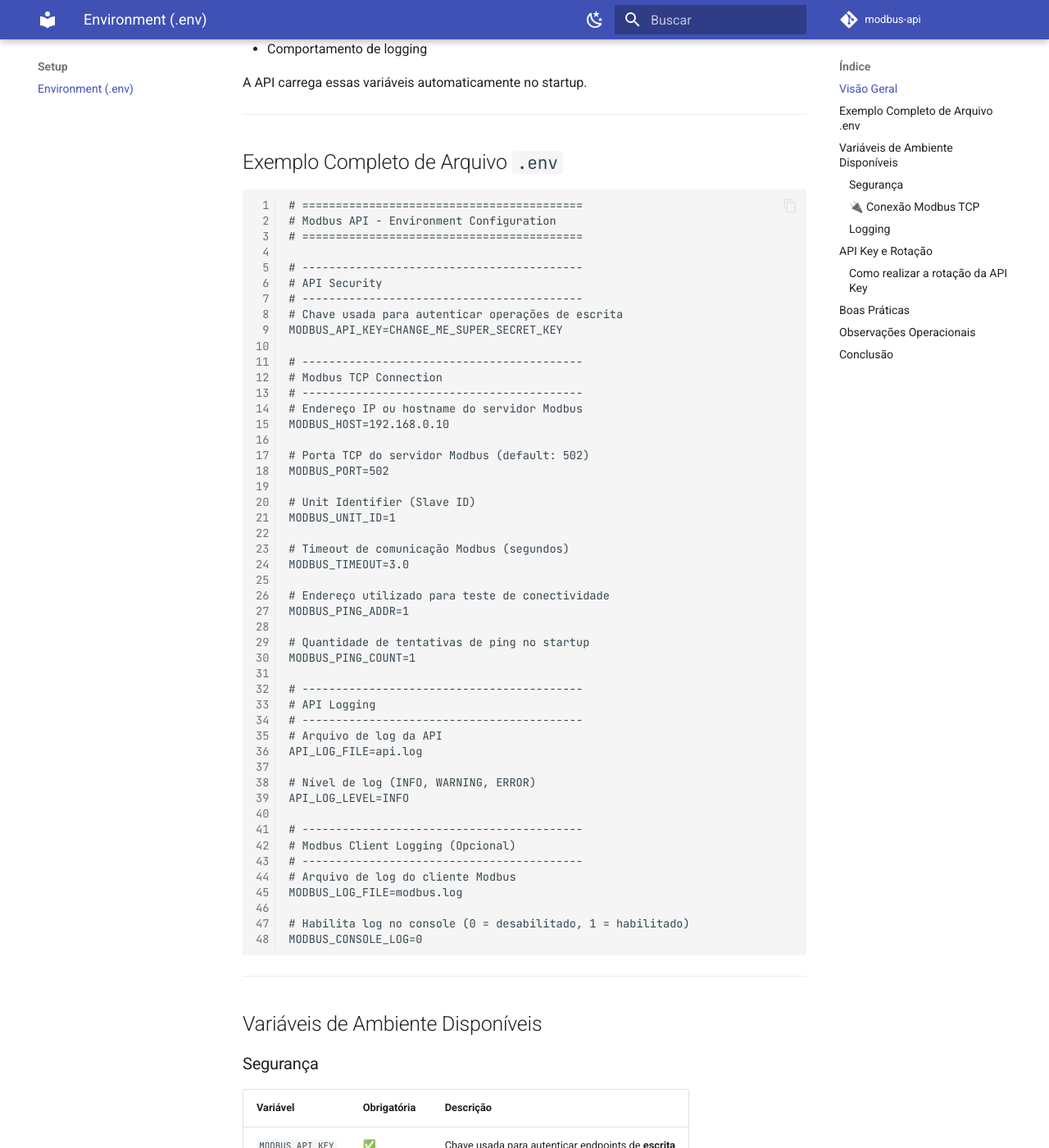
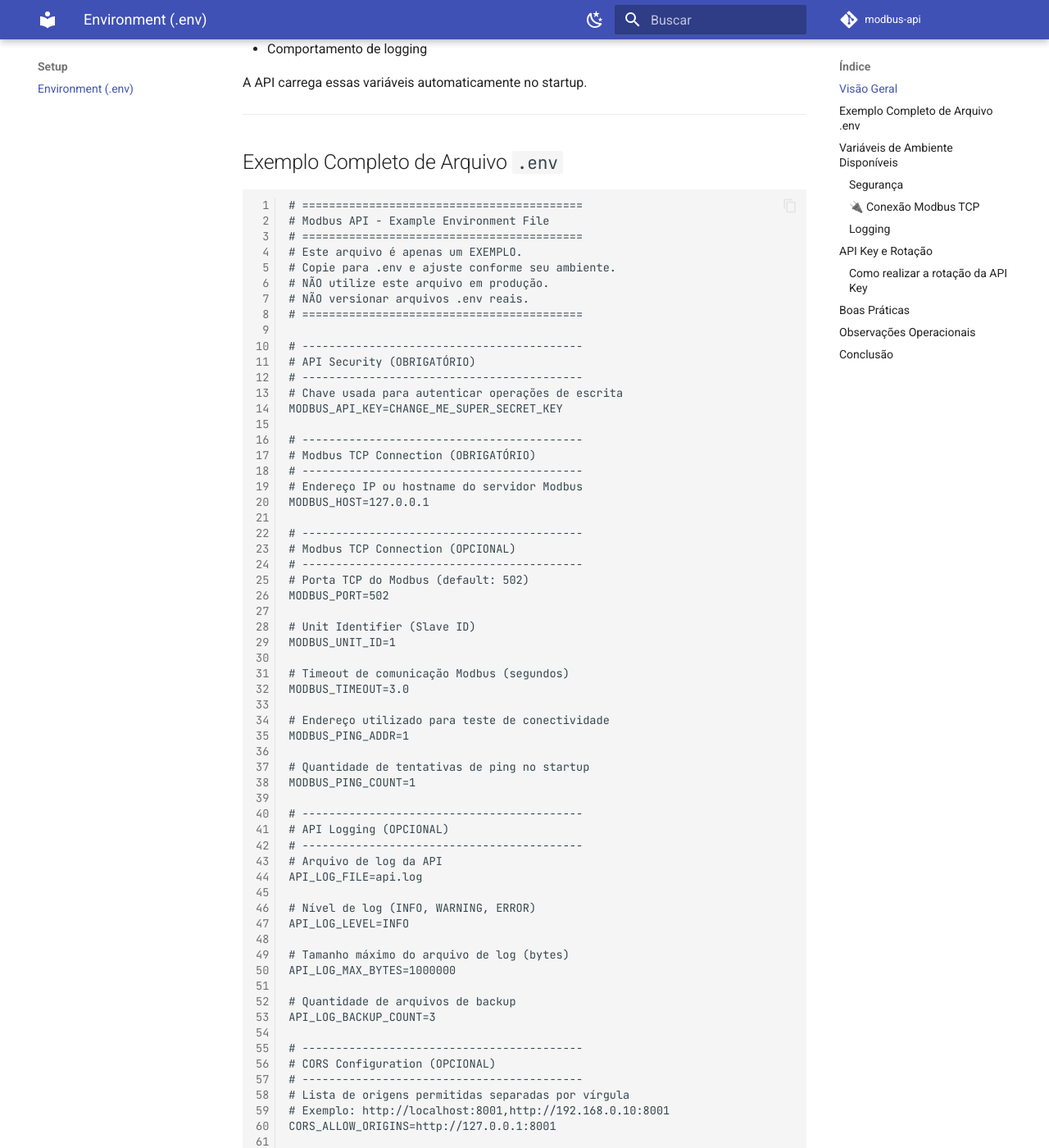
Before and after one commit to siqueira89jr-hash/modbus-api, an MkDocs documentation site: the page built from docs/setup/environment.md, in a window 1280 px wide and 1400 px high, scrolled down 683 px. Shown: the whole window at 82% size. Built offline with MkDocs 1.6.1 and Material for MkDocs 9.7.7, drawn with Linux system fonts in a browser that asks for light colours; comment, search, counter and statistics services are not loaded.

Commit message:
Update example environment file with new values

````diff
--- a/docs/setup/environment.md
+++ b/docs/setup/environment.md
@@ -27,22 +27,30 @@ A API carrega essas variáveis automaticamente no startup.
 
 ```env
 # ==========================================
-# Modbus API - Environment Configuration
+# Modbus API - Example Environment File
+# ==========================================
+# Este arquivo é apenas um EXEMPLO.
+# Copie para .env e ajuste conforme seu ambiente.
+# NÃO utilize este arquivo em produção.
+# NÃO versionar arquivos .env reais.
 # ==========================================
 
 # ------------------------------------------
-# API Security
+# API Security (OBRIGATÓRIO)
 # ------------------------------------------
 # Chave usada para autenticar operações de escrita
 MODBUS_API_KEY=CHANGE_ME_SUPER_SECRET_KEY
 
 # ------------------------------------------
-# Modbus TCP Connection
+# Modbus TCP Connection (OBRIGATÓRIO)
 # ------------------------------------------
 # Endereço IP ou hostname do servidor Modbus
-MODBUS_HOST=192.168.0.10
+MODBUS_HOST=127.0.0.1
 
-# Porta TCP do servidor Modbus (default: 502)
+# ------------------------------------------
+# Modbus TCP Connection (OPCIONAL)
+# ------------------------------------------
+# Porta TCP do Modbus (default: 502)
 MODBUS_PORT=502
 
 # Unit Identifier (Slave ID)
@@ -58,13 +66,26 @@ MODBUS_PING_ADDR=1
 MODBUS_PING_COUNT=1
 
 # ------------------------------------------
-# API Logging
+# API Logging (OPCIONAL)
 # ------------------------------------------
 # Arquivo de log da API
 API_LOG_FILE=api.log
 
 # Nível de log (INFO, WARNING, ERROR)
 API_LOG_LEVEL=INFO
+
+# Tamanho máximo do arquivo de log (bytes)
+API_LOG_MAX_BYTES=1000000
+
+# Quantidade de arquivos de backup
+API_LOG_BACKUP_COUNT=3
+
+# ------------------------------------------
+# CORS Configuration (OPCIONAL)
+# ------------------------------------------
+# Lista de origens permitidas separadas por vírgula
+# Exemplo: http://localhost:8001,http://192.168.0.10:8001
+CORS_ALLOW_ORIGINS=http://127.0.0.1:8001
 
 # ------------------------------------------
 # Modbus Client Logging (Opcional)
````
